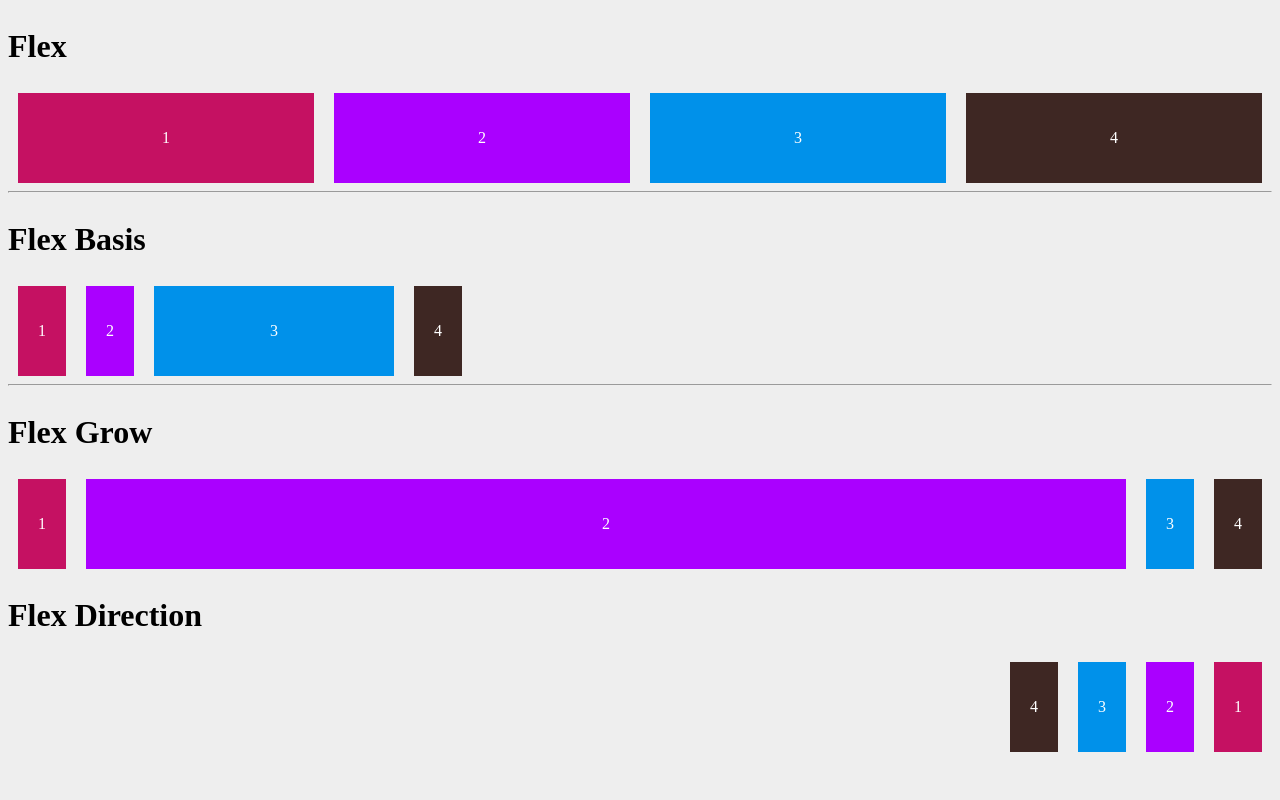
After one commit to yathaw/jpbatch4, a PHP site: page /css/lesson6.html in a window 1280 px wide. The commit adds this page. Run offline with PHP 8.4, Linux system fonts and the light colour scheme.

Commit message:
Float & Flex

```diff
--- /dev/null
+++ b/css/lesson6.html
@@ -0,0 +1,50 @@
+<!DOCTYPE html>
+<html>
+<head>
+	<title> Flexbox </title>
+	<link rel="stylesheet" type="text/css" href="style.css">
+</head>
+<body>
+
+	<h1> Flex </h1>
+
+	<div class="flexOne">
+		<div style="background-color: #C51162; "> 1 </div>
+		<div style="background-color: #AA00FF;"> 2 </div>
+		<div style="background-color: #0091EA;"> 3</div>
+		<div style="background-color: #3E2723;"> 4 </div>
+	</div>
+	<hr>
+
+	<h1> Flex Basis </h1>
+
+	<div class="flexTwo">
+		<div style="background-color: #C51162; "> 1 </div>
+		<div style="background-color: #AA00FF;"> 2 </div>
+		<div style="background-color: #0091EA;"> 3</div>
+		<div style="background-color: #3E2723;"> 4 </div>
+	</div>
+
+	<hr>
+
+	<h1> Flex Grow </h1>
+
+	<div class="flexThree">
+		<div style="background-color: #C51162; "> 1 </div>
+		<div style="background-color: #AA00FF;"> 2 </div>
+		<div style="background-color: #0091EA;"> 3</div>
+		<div style="background-color: #3E2723;"> 4 </div>
+	</div>
+
+	<h1> Flex Direction </h1>
+
+	<div class="flexFour">
+		<div style="background-color: #C51162; "> 1 </div>
+		<div style="background-color: #AA00FF;"> 2 </div>
+		<div style="background-color: #0091EA;"> 3</div>
+		<div style="background-color: #3E2723;"> 4 </div>
+	</div>
+
+
+</body>
+</html>
--- a/css/style.css
+++ b/css/style.css
@@ -224,3 +224,61 @@ div#paddingDiv p:last-child{
 	padding: 10px 20px 30px 40px;
 	border: 1px solid black;
 }
+
+/*Float*/
+div#float_left img{
+	width: 600px;
+	height: 350px;
+	float: left;
+}
+
+div#float_right img{
+	width: 40%;
+	float: right;
+}
+
+.clear{
+	clear: both;
+}
+
+/*Flex*/
+div.flexOne div, div.flexTwo div, div.flexThree div, div.flexFour div{
+	color: white;
+	text-align: center;
+	margin: 0 10px;
+	padding: 20px;
+}
+
+div.flexOne, div.flexTwo, div.flexThree, div.flexFour{
+	display: flex;
+}
+
+div.flexOne div{
+	flex: 1;
+	/*
+		flex: flex-grow flex-shrink flex-basis
+		flex: 	1			1			0
+	*/
+}
+
+/*Flex-Basis => length of the flexible item */
+div.flexTwo div:nth-child(3){
+	flex-basis: 200px;
+}
+
+
+/*Flex-Grow => the flexible item will grow inside the same container*/
+div.flexThree div:nth-child(2){
+	flex-grow: 3;
+}
+
+/*Flex-Direction => direction of the flexible item*/
+div.flexFour{
+	flex-direction: row-reverse;
+
+	/*flex-direction: row|row-reverse|column|column-reverse*/
+	/*row -> default value | displayed horizontally as a row*/
+	/*row-reverse -> Same as row, but in reverse order*/
+	/*column -> displayed vertically, as a column*/
+	/*column-reverse -> Same as column, but in reverse order*/
+}
```
Also changed, not shown: css/lesson5.html (added, +38 -0 lines), css/image/desktop_c.png (added), css/image/laptop_c.png (added), css/image/phone_c.png (added), css/image/speaker-c.png (added), css/image/tablet_c.png (added), css/image/watch_c.png (added).
